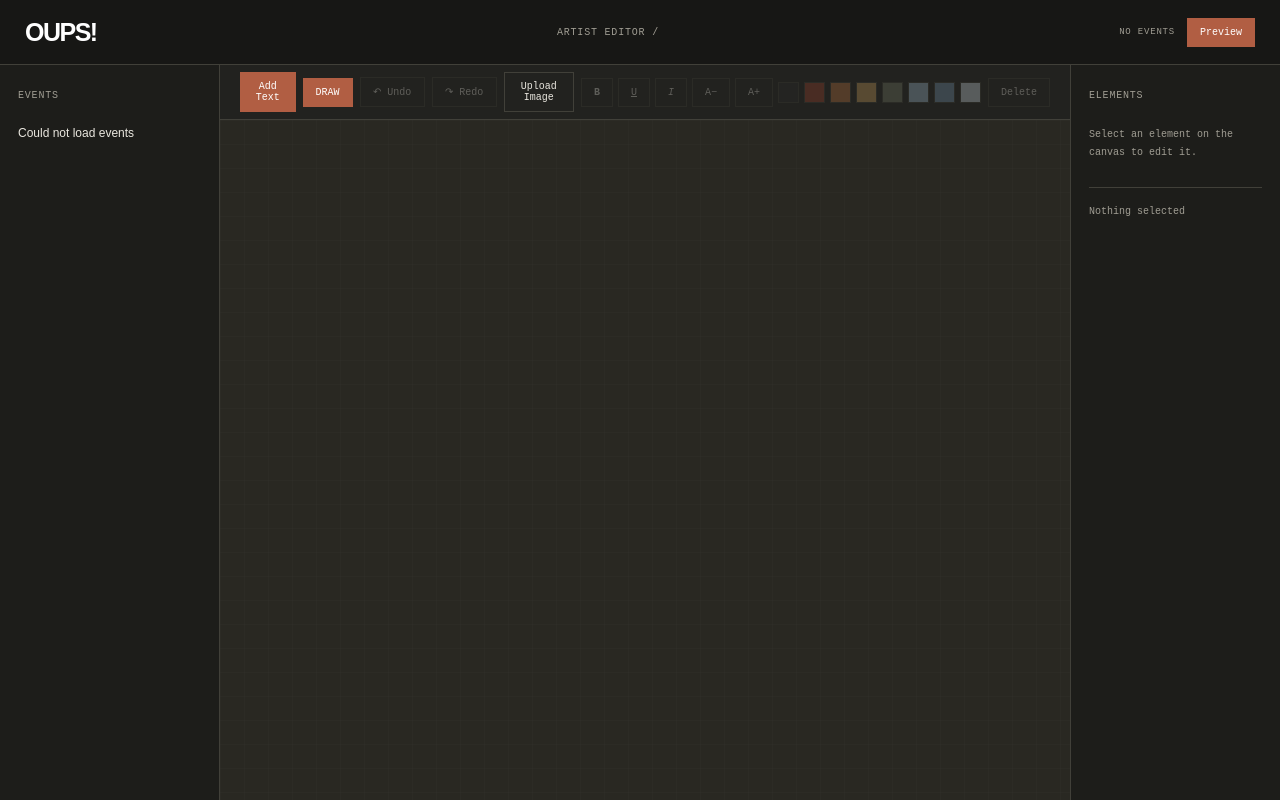
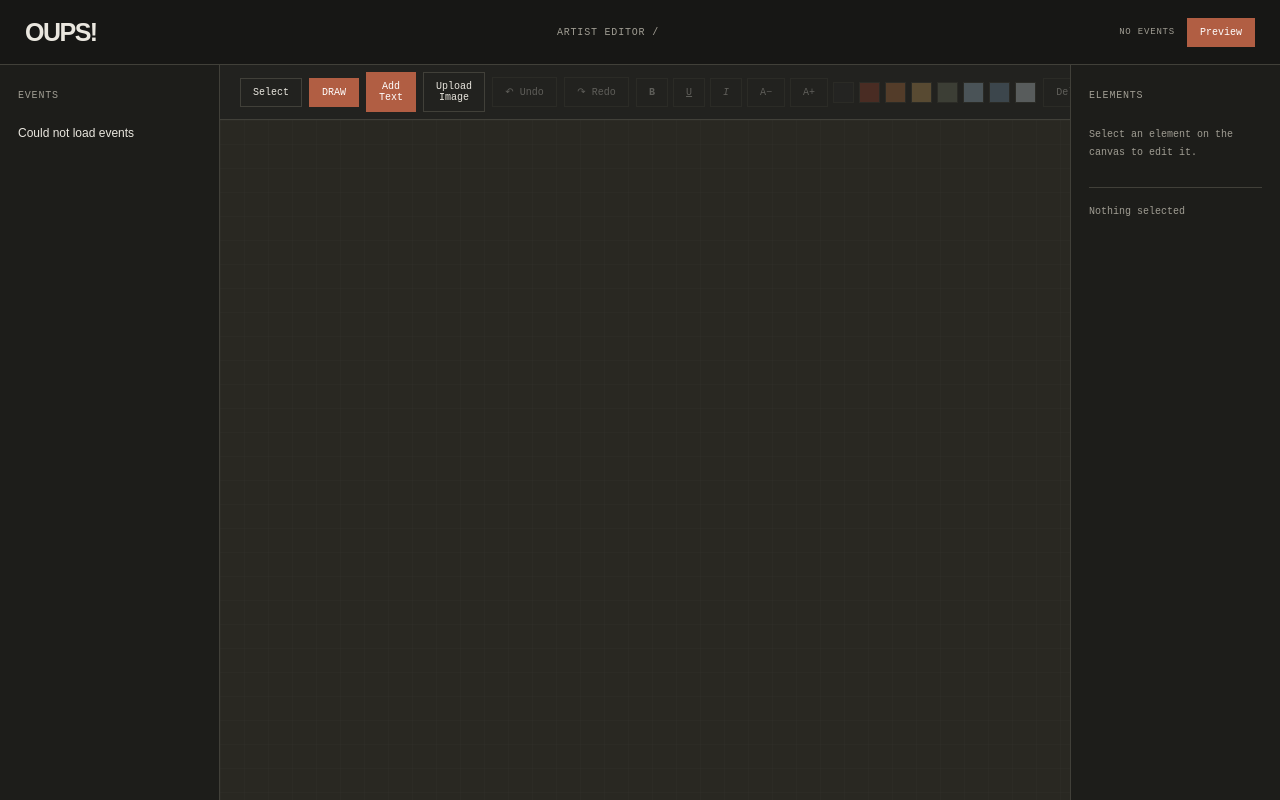
Before and after one commit to OUPSfestival/2ndDRAMA, a website: page editor/editor.html in a window 1280 px wide. Both pictures are taken after a click on the button "DRAW". Drawn offline with nearby package versions, Linux system fonts and the light colour scheme; no server answers.

Commit message:
before editor

```diff
--- a/editor/editor.css
+++ b/editor/editor.css
@@ -48,18 +48,6 @@ body {
     font-size: 25px;
     font-weight: bold;
     letter-spacing: -1.5px;
-
-        color: white;
-    text-decoration: none;
-    cursor: pointer;
-}
-
-.logo:hover,
-.logo:visited,
-.logo:active {
-    color: white;
-    text-decoration: none;
-
 }
 
 .artist-title,
@@ -232,6 +220,13 @@ button:disabled {
     cursor: not-allowed;
 }
 
+#select-tool.active,
+#draw-tool.active {
+    background: var(--accent);
+    border-color: var(--accent);
+    color: white;
+}
+
 
 
 
--- a/editor/editor.html
+++ b/editor/editor.html
@@ -32,10 +32,9 @@
         <section class="canvas-area">
 
             <div class="canvas-toolbar">
+                    <button id="select-tool" class="active">Select</button>
+                    <button id="draw-tool">DRAW</button>
                     <button id="add-text">Add Text</button>
-                    <button id="draw-tool">DRAW</button>
-                    <button id="undo-button" disabled>↶ Undo</button>
-                    <button id="redo-button" disabled>↷ Redo</button>
                     <button id="upload-image">Upload Image</button>
                         <input
                             type="file"
@@ -43,6 +42,8 @@
                             accept="image/*"
                             hidden
                         >
+                    <button id="undo-button" disabled>↶ Undo</button>
+                    <button id="redo-button" disabled>↷ Redo</button>
 
             <div id="text-toolbar">
                     <button id="format-bold"><b>B</b></button>
--- a/editor/editor.js
+++ b/editor/editor.js
@@ -218,9 +218,10 @@
 
     /* DRAWING */
 
-    function toggleDrawing() {
-        drawing = !drawing;
+   function setTool(tool) {
+    drawing = tool === 'draw';
 
+    $('select-tool').classList.toggle('active', !drawing);
     $('draw-tool').classList.toggle('active', drawing);
 
     stage.container().style.cursor = drawing
@@ -229,6 +230,9 @@
 
     select(null);
 }
+
+$('select-tool').onclick = () => setTool('select');
+$('draw-tool').onclick = () => setTool('draw');
 
     function startDrawing(e) {
         if (!drawing || textEditor) return;
@@ -277,8 +281,6 @@
         updateCanvasHeight();
         save();
     }
-
-    $('draw-tool').onclick = toggleDrawing;
 
     /* TEXT EDITING */
 
```
Also changed, not shown: artist.html (+9 -1 lines). Lines whose indentation alone changed are shown as unchanged.
